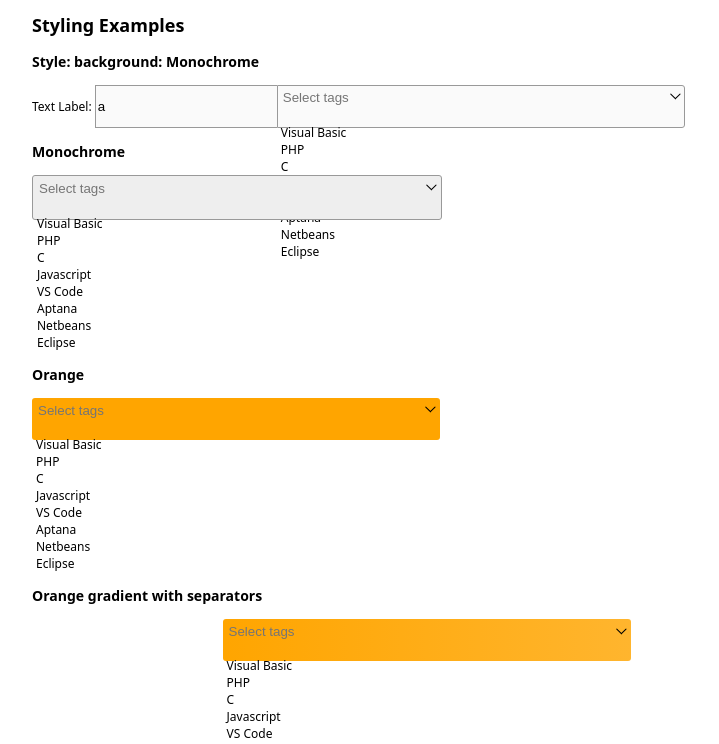
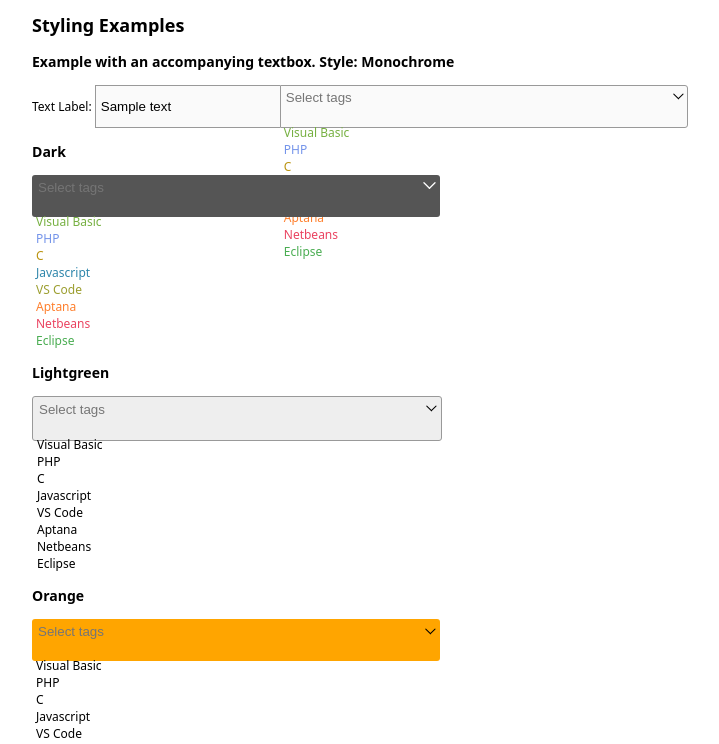
Before and after one commit to oscbco/multi-select, a React app: page / in a window 1280 px wide. Shown: the part 52-796 px from the top of the page, without its empty margins (158-877 px from the left). Built offline with nearby package versions, Linux system fonts and the light colour scheme; some packages are replaced by stand-ins of ours.

Commit message:
Multiselect now accepts selectedColor, selectedBackground, menuColor and menuBackground item properties in order to style the selected items and menu items respectively Modified some of the examples to use these properties Added padding to the first example textbox

```diff
--- a/source/App/App.js
+++ b/source/App/App.js
@@ -11,7 +11,7 @@
 import cssOrangeWithSeparators from './sass/orangeWithSeparators.scss';
 import cssOrangeWithDashes from './sass/orangeWithDashes.scss';
 
-import { programmingLanguages } from './data';
+import { programmingLanguages, programmingLanguagesNoColor } from './data';
 
 export default function App () {
   const [tags, setTags] = useState([]);
@@ -20,37 +20,37 @@
       <h1>MultiSelect</h1>
       <h2>Styling Examples</h2>
 
-      <h3>Style: background: Monochrome</h3>
+      <h3>Example with an accompanying textbox. Style: Monochrome</h3>
       <div className={cssBasic.wrapper}>
         <span className={cssBasic.lblBasic}>
           <span>
             Text Label:&nbsp;
           </span>
         </span>
-        <input type='text' defaultValue='a' className={cssBasic.txtControl} />
+        <input type='text' defaultValue='Sample text' className={cssBasic.txtControl} />
         <MultiSelect id='id' label='label' items={programmingLanguages} width='400px' classes={cssBasic} setSelected={setTags} selected={tags} placeholder='Select tags' />
       </div>
-
-      <h3>Monochrome</h3>
-      <MultiSelect id='id' label='label' items={programmingLanguages} width='400px' classes={cssGreen} setSelected={setTags} selected={tags} placeholder='Select tags' />
-
-      <h3>Orange</h3>
-      <MultiSelect id='id' label='label' items={programmingLanguages} width='400px' classes={cssOrange} setSelected={setTags} selected={tags} placeholder='Select tags' />
-
-      <h3>Orange gradient with separators</h3>
-      Orange gradient with separators: <MultiSelect id='id' label='label' items={programmingLanguages} width='400px' classes={cssOrangeWithSeparators} setSelected={setTags} selected={tags} placeholder='Select tags' />
-
-      <h3>Orange with dashes</h3>
-      <MultiSelect id='id' label='label' items={programmingLanguages} width='400px' classes={cssOrangeWithDashes} setSelected={setTags} selected={tags} placeholder='Select tags' />
 
       <h3>Dark</h3>
       <MultiSelect id='id' label='label' items={programmingLanguages} width='400px' classes={cssDark} setSelected={setTags} selected={tags} placeholder='Select tags' />
 
+      <h3>Lightgreen</h3>
+      <MultiSelect id='id' label='label' items={programmingLanguagesNoColor} width='400px' classes={cssGreen} setSelected={setTags} selected={tags} placeholder='Select tags' />
+
+      <h3>Orange</h3>
+      <MultiSelect id='id' label='label' items={programmingLanguagesNoColor} width='400px' classes={cssOrange} setSelected={setTags} selected={tags} placeholder='Select tags' />
+
+      <h3>Orange gradient with separators</h3>
+      Orange gradient with separators: <MultiSelect id='id' label='label' items={programmingLanguagesNoColor} width='400px' classes={cssOrangeWithSeparators} setSelected={setTags} selected={tags} placeholder='Select tags' />
+
+      <h3>Orange with dashes</h3>
+      <MultiSelect id='id' label='label' items={programmingLanguagesNoColor} width='400px' classes={cssOrangeWithDashes} setSelected={setTags} selected={tags} placeholder='Select tags' />
+
       <h3>Blue</h3>
-      <MultiSelect id='id' label='label' items={programmingLanguages} width='400px' classes={cssBlue} setSelected={setTags} selected={tags} placeholder='Select tags' />
+      <MultiSelect id='id' label='label' items={programmingLanguagesNoColor} width='400px' classes={cssBlue} setSelected={setTags} selected={tags} placeholder='Select tags' />
 
       <h3>Style: background: green</h3>
-      <MultiSelect id='id' label='label' items={programmingLanguages} width='400px' classes={cssGreen} setSelected={setTags} selected={tags} placeholder='Select tags' />
+      <MultiSelect id='id' label='label' items={programmingLanguagesNoColor} width='400px' classes={cssGreen} setSelected={setTags} selected={tags} placeholder='Select tags' />
 
     </>
   );
--- a/source/App/data.js
+++ b/source/App/data.js
@@ -1,10 +1,54 @@
 export const programmingLanguages = [
+  {
+    label: 'Visual Basic',
+    id: 'vb',
+    selectedColor: '#76B041',
+    menuColor: '#76B041'
+  }, {
+    label: 'PHP',
+    id: 'php',
+    selectedColor: '#7494EA',
+    menuColor: '#7494EA'
+  }, {
+    id: 'c',
+    selectedColor: '#BA930F',
+    menuColor: '#BA930F'
+  }, {
+    label: 'Javascript',
+    id: 'ecmascript',
+    selectedColor: '#2E86AB',
+    menuColor: '#2E86AB'
+  }, {
+    label: 'VS Code',
+    id: 'vsc',
+    selectedColor: '#9C9E2F',
+    menuColor: '#9C9E2F'
+  }, {
+    label: 'Aptana',
+    id: 'aptana',
+    selectedColor: '#FE7F2D',
+    menuColor: '#FE7F2D'
+  }, {
+    label: 'Netbeans',
+    id: 'netbeans',
+    selectedColor: '#EA4360',
+    menuColor: '#EA4360'
+  }, {
+    label: 'Eclipse',
+    id: 'eclipse',
+    selectedColor: '#4AAD52',
+    menuColor: '#4AAD52'
+  }
+];
+
+export const programmingLanguagesNoColor = [
   {
     label: 'Visual Basic',
     id: 'vb'
   }, {
     label: 'PHP',
     id: 'php'
+
   }, {
     id: 'c'
   }, {
--- a/source/App/sass/basic.scss
+++ b/source/App/sass/basic.scss
@@ -48,6 +48,7 @@
   background: #FAFAFA;
   border: 1px solid #999;
   border-right: 0px;
+  padding-left: 5px;
 }
 
 .lblBasic {
--- a/source/MultiSelect/MultiSelect.js
+++ b/source/MultiSelect/MultiSelect.js
@@ -66,7 +66,7 @@
     const check = props.selected.includes(item[props.id]) ? '✓' : '';
     const activeItem = index === active ? props.classes.activeItem : '';
     return (
-      <div className={css.item + ' ' + activeItem + ' ' + props.classes.item} key={item[props.id]} data-value={item[props.id]}>
+      <div className={css.item + ' ' + activeItem + ' ' + props.classes.item} key={item[props.id]} data-value={item[props.id]} style={{ color: item.menuColor || 'inherit', backgroundColor: item.menuBackground || 'inherit' }}>
         {label} <span data-value={item[props.id]}>{check}</span>
       </div>
     );
@@ -79,7 +79,7 @@
     });
     const label = item[props.label] ? item[props.label] : toTitleCase(item[props.id]);
     return (
-      <div className={css.selectedItem + ' ' + props.classes.selectedItem} key={item[props.id]}>
+      <div className={css.selectedItem + ' ' + props.classes.selectedItem} key={item[props.id]} style={{ color: item.selectedColor || 'inherit', backgroundColor: item.selectedBackground || 'inherit' }}>
         {label}
         <span id={css.cmdRemoveItem} className={css.cmdRemoveItem + ' ' + props.classes.cmdRemoveItem} data-value={item[props.id]}>×</span>
       </div>
```
